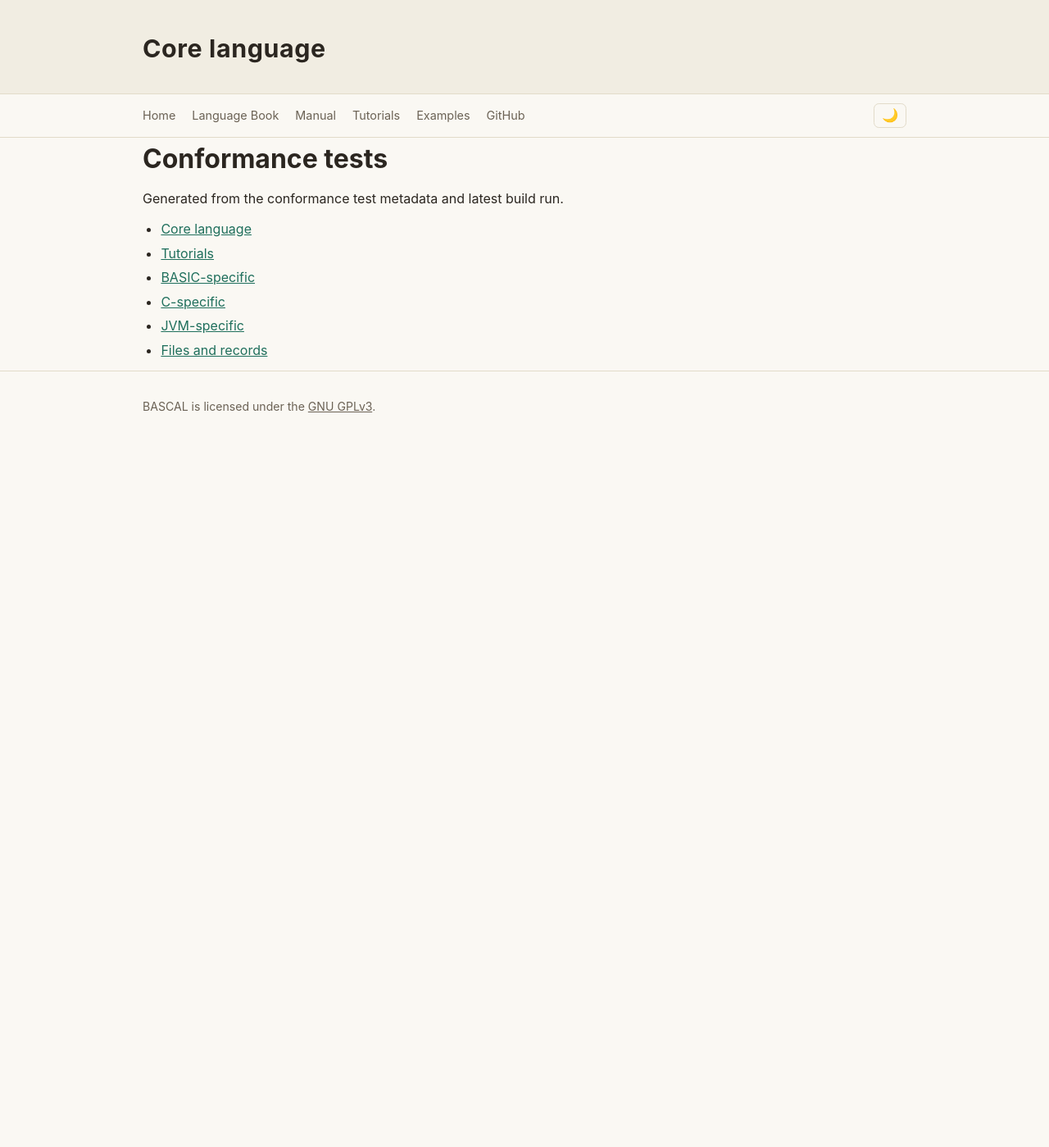
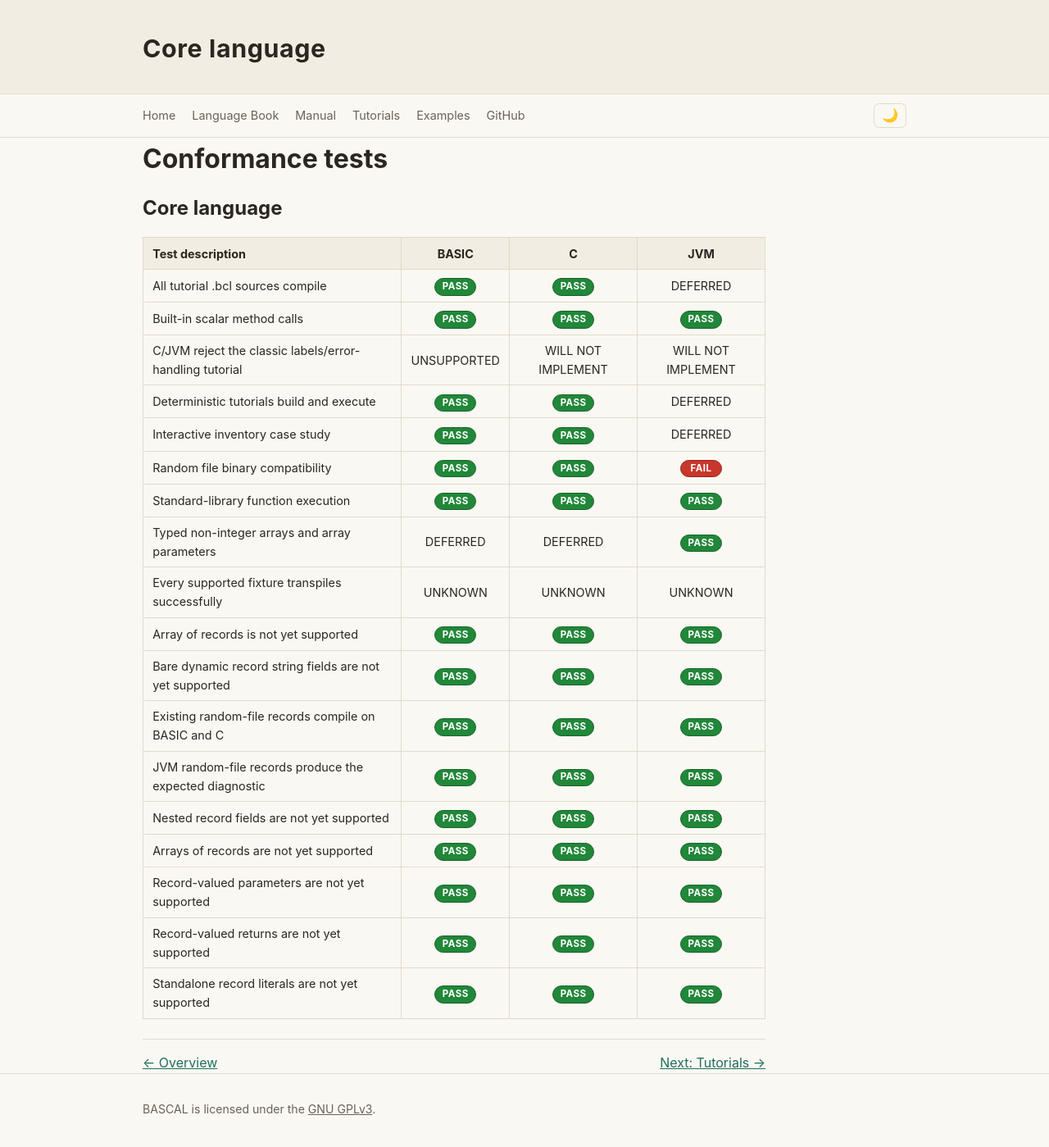
Before and after one commit to johnjoeallen/bascal, an MkDocs documentation site: the page built from docs/conformance.md, in a window 1280 px wide and 1400 px high. Shown: the whole window at 82% size. Built offline with MkDocs 1.6.1, drawn with Linux system fonts in a browser that asks for light colours.

Commit message:
Make conformance home the core results page

```diff
--- a/docs/conformance.md
+++ b/docs/conformance.md
@@ -1,10 +1,29 @@
 # Conformance tests
 
-Generated from the conformance test metadata and latest build run.
+## Core language
 
-- [Core language](core-language/)
-- [Tutorials](tutorials/)
-- [BASIC-specific](basic/)
-- [C-specific](c/)
-- [JVM-specific](jvm/)
-- [Files and records](records/)
+| Test description | BASIC | C | JVM |
+| --- | :---: | :---: | :---: |
+| All tutorial .bcl sources compile | PASS | PASS | DEFERRED |
+| Built-in scalar method calls | PASS | PASS | PASS |
+| C/JVM reject the classic labels/error-handling tutorial | UNSUPPORTED | WILL NOT IMPLEMENT | WILL NOT IMPLEMENT |
+| Deterministic tutorials build and execute | PASS | PASS | DEFERRED |
+| Interactive inventory case study | PASS | PASS | DEFERRED |
+| Random file binary compatibility | PASS | PASS | FAIL |
+| Standard-library function execution | PASS | PASS | PASS |
+| Typed non-integer arrays and array parameters | DEFERRED | DEFERRED | PASS |
+| Every supported fixture transpiles successfully | UNKNOWN | UNKNOWN | UNKNOWN |
+| Array of records is not yet supported | PASS | PASS | PASS |
+| Bare dynamic record string fields are not yet supported | PASS | PASS | PASS |
+| Existing random-file records compile on BASIC and C | PASS | PASS | PASS |
+| JVM random-file records produce the expected diagnostic | PASS | PASS | PASS |
+| Nested record fields are not yet supported | PASS | PASS | PASS |
+| Arrays of records are not yet supported | PASS | PASS | PASS |
+| Record-valued parameters are not yet supported | PASS | PASS | PASS |
+| Record-valued returns are not yet supported | PASS | PASS | PASS |
+| Standalone record literals are not yet supported | PASS | PASS | PASS |
+
+<nav class="conformance-nav" aria-label="Conformance results navigation">
+  <a href="../">← Overview</a>
+  <a href="tutorials.md">Next: Tutorials →</a>
+</nav>
```
Also changed, not shown: 1 other file.
